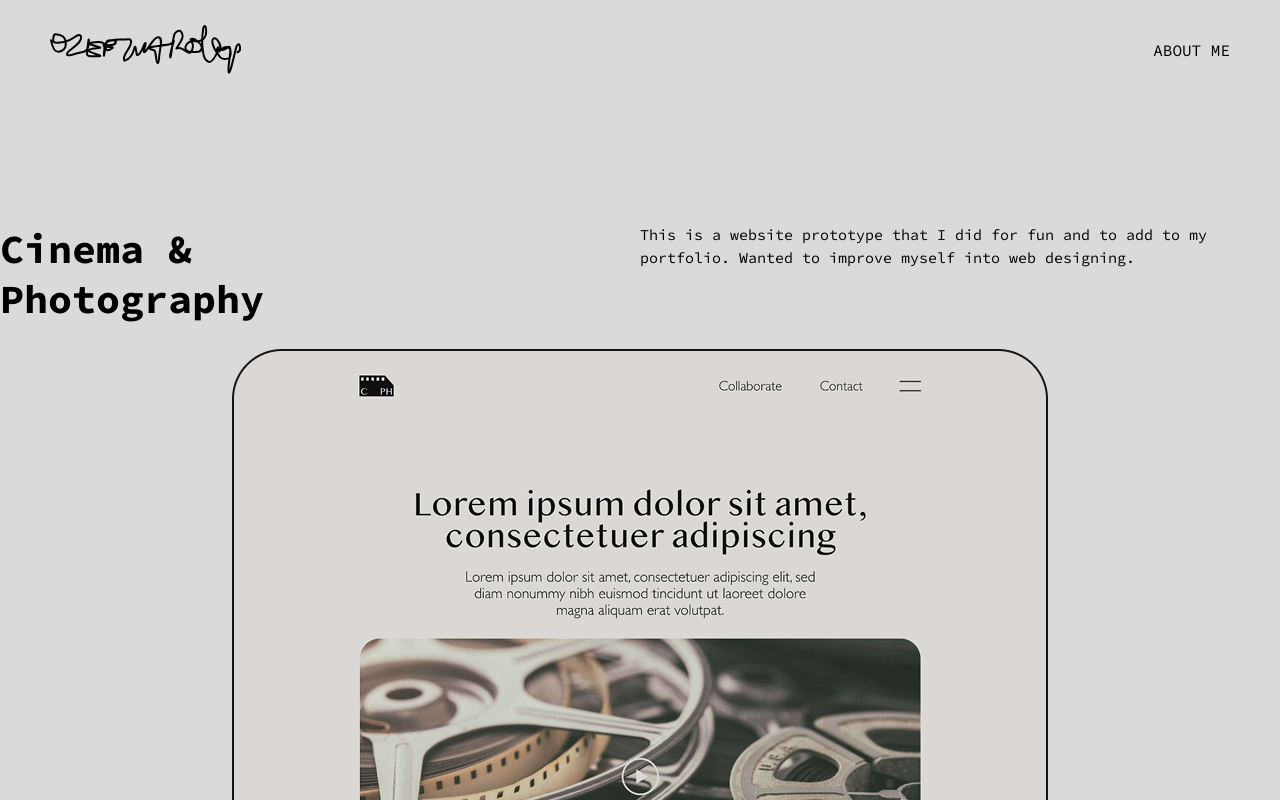
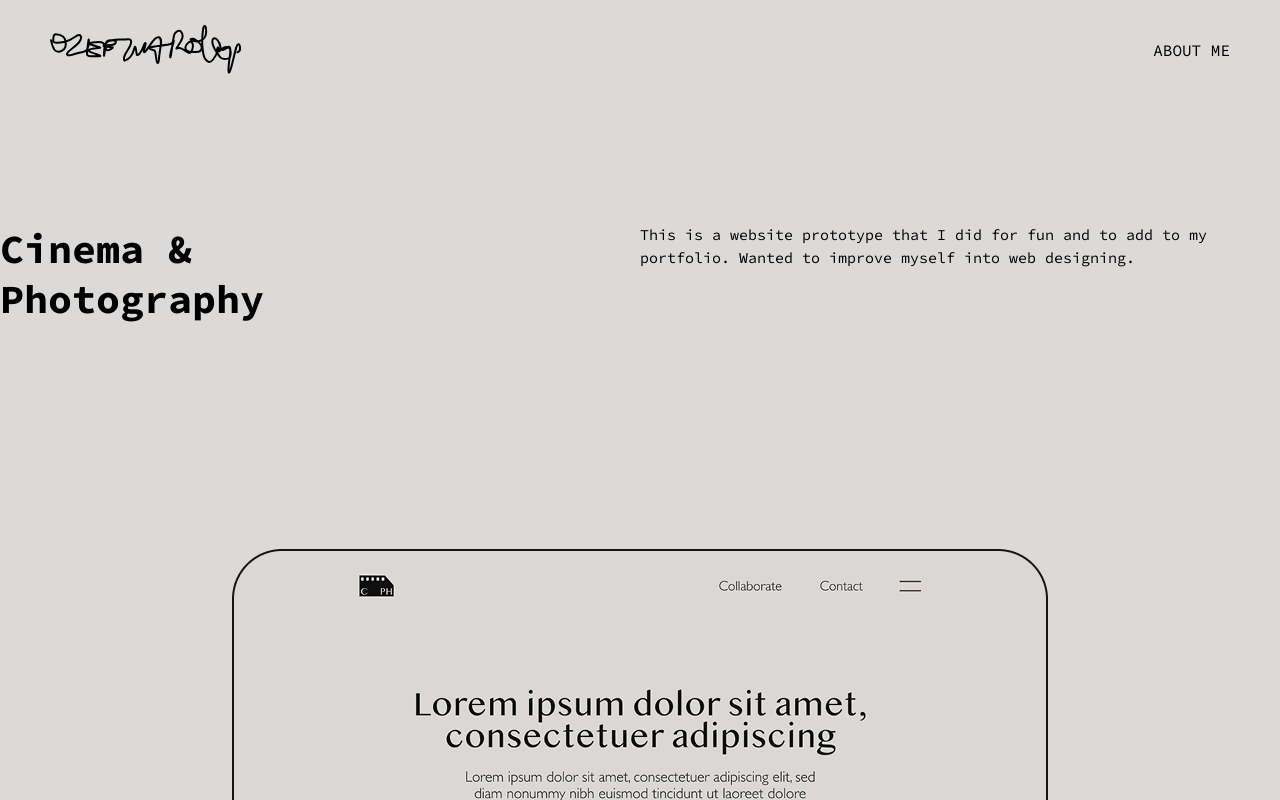
Before and after one commit to fioronifilippo/jk-portfolio, a React (Vite) app: page /cinema in a window 1280 px wide. Shown: the top 800 px of the page. Built offline with nearby package versions, Linux system fonts and the light colour scheme.

Commit message:
Descrizione delle modifiche (es: aggiunto dark mode about)

```diff
--- a/src/index.css
+++ b/src/index.css
@@ -20,6 +20,11 @@ body {
   width: 100%;
   overflow-x: hidden;
 }
+
+#progettoContenitore {
+  min-height: 300px !important;
+}
+
 #aboutMeB {
   background-color: #201e1f !important;
   /* Forza il contenitore a essere alto almeno quanto lo schermo */
```
